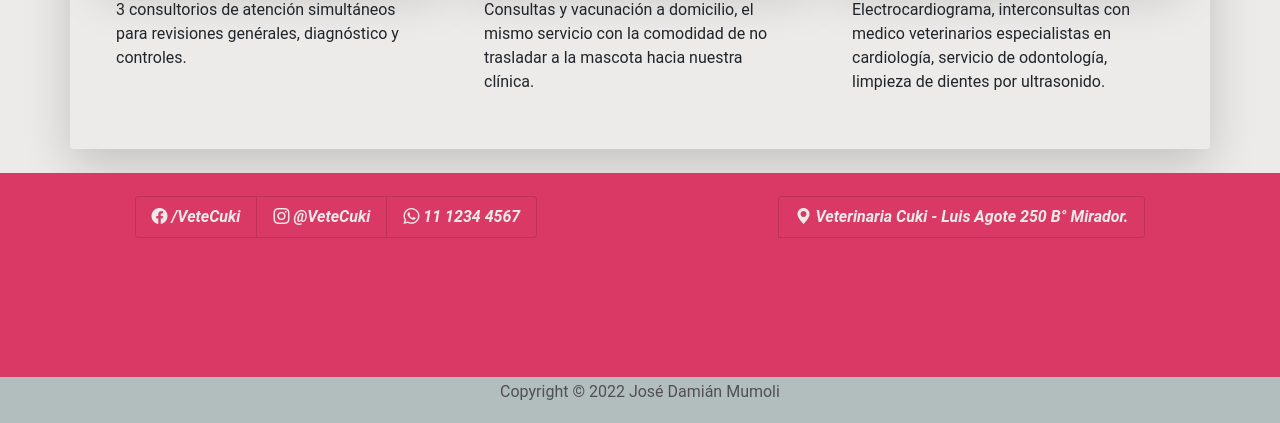
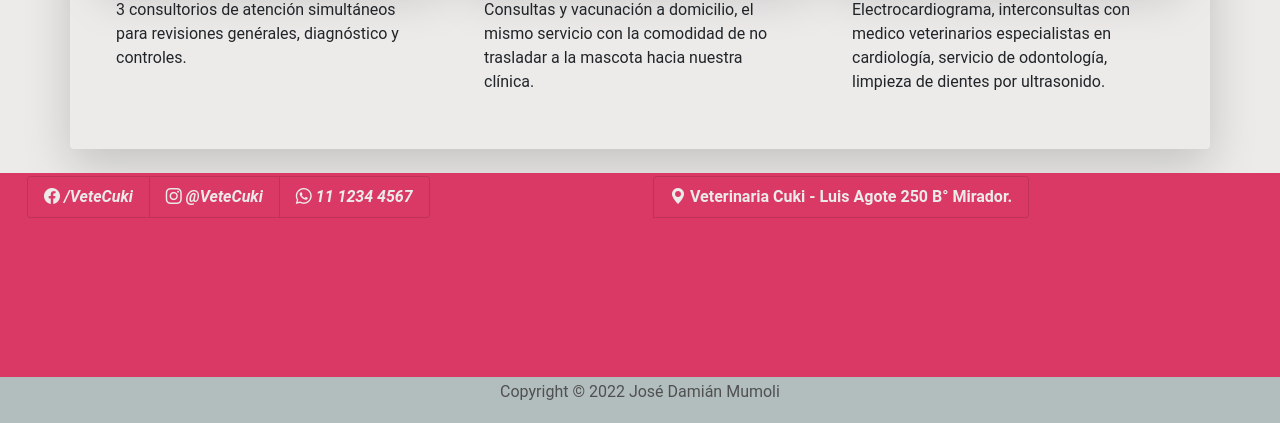
Before and after one commit to jdmumo/VeteCuki, a plain HTML site: page index.html in a window 1280 px wide. Shown: the part 743-1166 px from the top of the page. Drawn offline with nearby package versions, Linux system fonts and the light colour scheme.

Commit message:
Nuevos cambios 5

```diff
--- a/index.html
+++ b/index.html
@@ -86,16 +86,16 @@
     <footer>
         <div id="contacto" class="container-fluid contenedor">
             <div class="row justify-content-around fila">
-                <div class="col-auto columna margin-top-20 fila">
+                <div class="col-6 columna">
                     <ul class="list-group list-group-horizontal">
                         <li class="list-group-item"><a href="https://www.facebook.com/"><i class="bi bi-facebook"> /VeteCuki</i></a></li>
                         <li class="list-group-item"><a href="https://www.instagram.com/?hl=es"><i class="bi bi-instagram"> @VeteCuki</i></a></li>
                         <li class="list-group-item"><a href="https://web.whatsapp.com/"><i class="bi bi-whatsapp"> 11 1234 4567</i></a></li>
                     </ul>
                 </div>
-                <div class="col-auto columna margin-top-20">
+                <div class="col-6 columna">
                     <ul class="list-group list-group-horizontal">
-                        <li class="list-group-item"><i class="bi bi-geo-alt-fill"> Veterinaria Cuki - Luis Agote 250 B° Mirador.</i></li>
+                        <li class="list-group-item"><i class="bi bi-geo-alt-fill"></i> Veterinaria Cuki - Luis Agote 250 B° Mirador.</i></li>
                     </ul>
 
                 </div>
```
